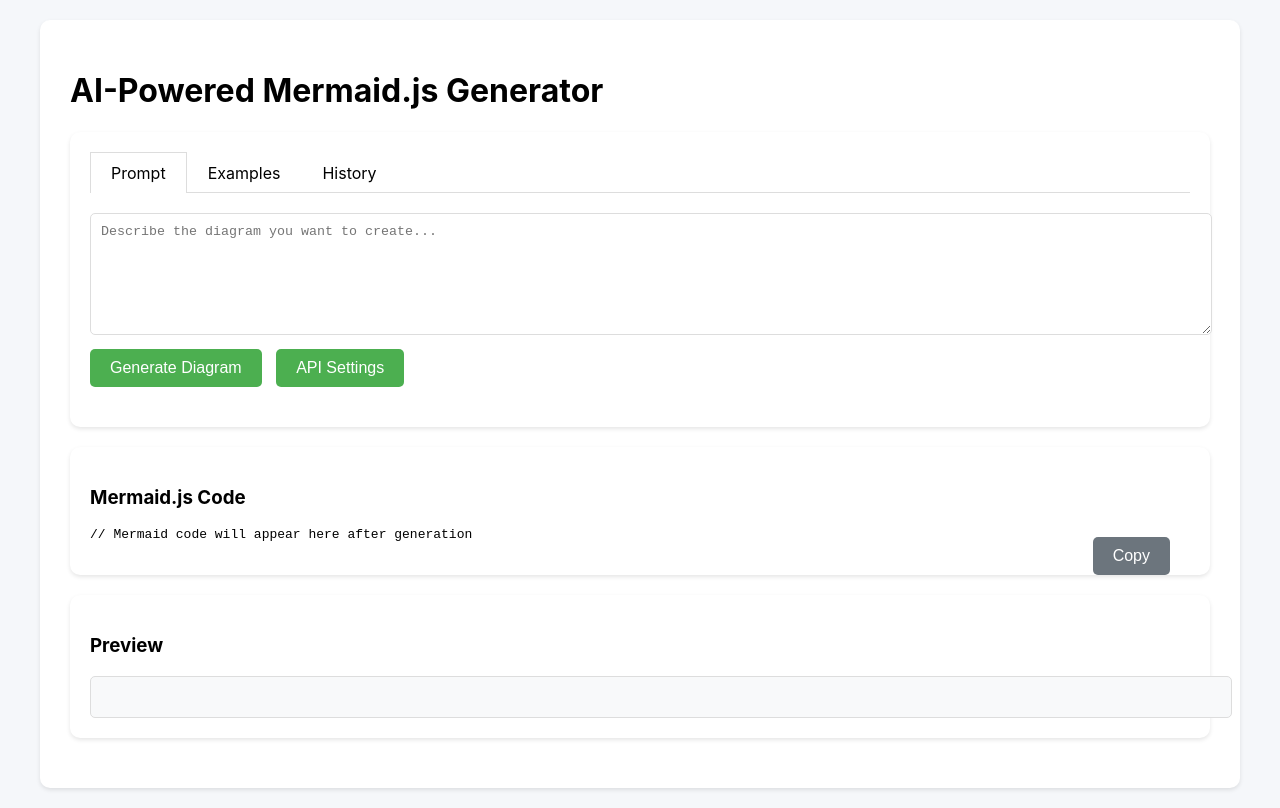
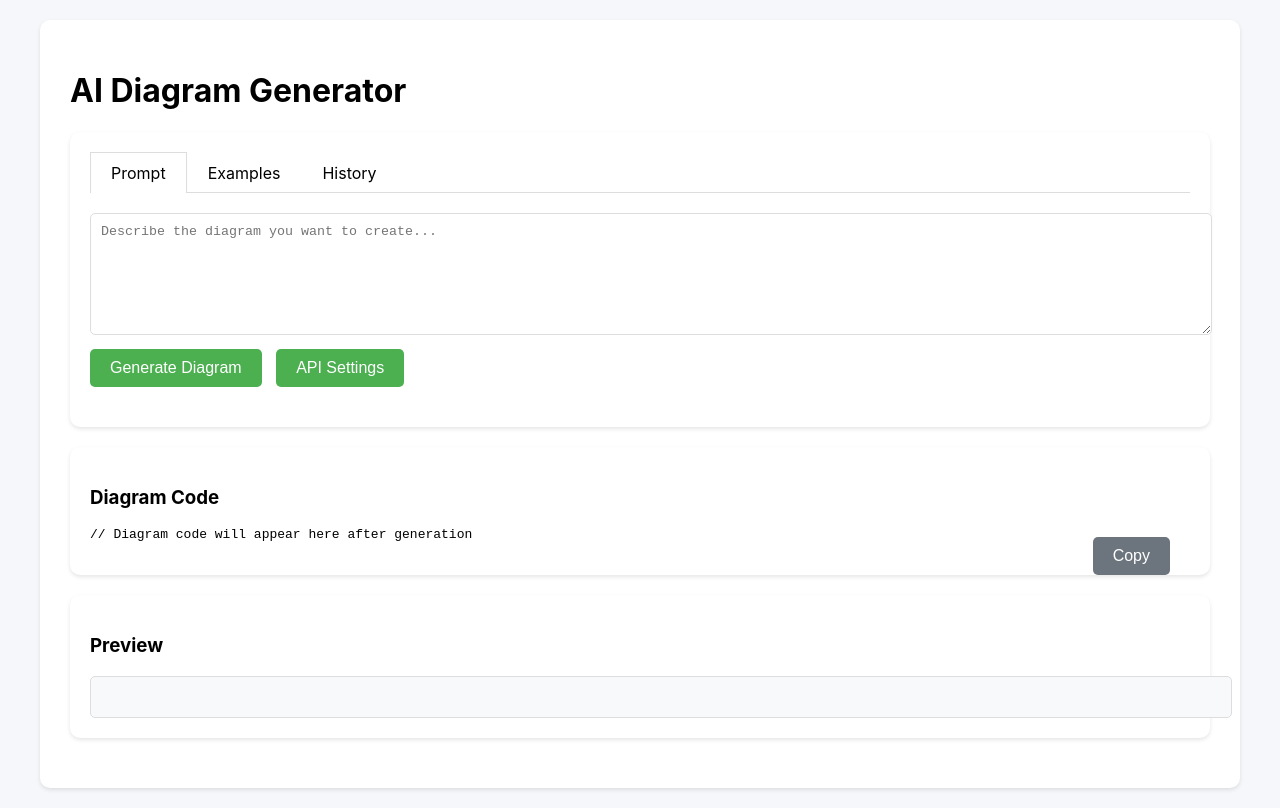
Before and after one commit to akshaytank02/Diagram_Generator, a plain HTML site: page index.html in a window 1280 px wide. Drawn offline with Linux system fonts and the light colour scheme; a script that the page names is missing.

Commit message:
Name Chnaged

```diff
--- a/index.html
+++ b/index.html
@@ -3,13 +3,13 @@
 <head>
     <meta charset="UTF-8">
     <meta name="viewport" content="width=device-width, initial-scale=1.0">
-    <title>AI Mermaid.js Generator</title>
+    <title>AI Diagram Generator</title>
     <script src="https://cdnjs.cloudflare.com/ajax/libs/mermaid/10.8.0/mermaid.min.js"></script>
     <link rel="stylesheet" href="css/styles.css">
 </head>
 <body>
     <div class="container">
-        <h1>AI-Powered Mermaid.js Generator</h1>
+        <h1>AI Diagram Generator</h1>
 
         <div class="card">
             <div class="tab-container">
@@ -68,9 +68,9 @@
         </div>
 
         <div class="card">
-            <h3>Mermaid.js Code</h3>
+            <h3>Diagram Code</h3>
             <div class="code-container">
-                <pre id="mermaidCode">// Mermaid code will appear here after generation</pre>
+                <pre id="mermaidCode">// Diagram code will appear here after generation</pre>
                 <button class="copy-btn" onclick="copyCode()">Copy</button>
             </div>
         </div>
```
